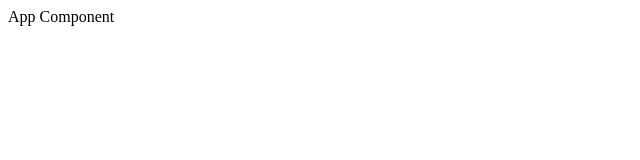
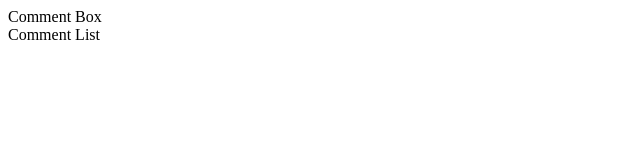
Before and after one commit to saqibhaneef/AdvanceReactWithRedux, a React (Create React App) app in the folder testing/: page / in a window 1280 px wide. Shown: the top 160 px of the page, without its empty margins (0-640 px from the left). Built offline with nearby package versions, Linux system fonts and the light colour scheme.

Commit message:
added commentbox and commentlist

```diff
--- a/testing/src/Components/App.js
+++ b/testing/src/Components/App.js
@@ -1,6 +1,14 @@
 
 import React from "react";
+import CommentBox from "./CommentBox";
+import CommentList from "./CommentList";
+
 
 export default () => {
-  return <div>App Component</div>
+  return (
+    <div>
+      <CommentBox></CommentBox>
+      <CommentList></CommentList>
+    </div>
+  );
 };
--- a/testing/src/Components/CommentBox.js
+++ b/testing/src/Components/CommentBox.js
@@ -0,0 +1,8 @@
+import React from 'react'
+
+export default () => {
+
+    return (
+        <div>Comment Box</div>
+    )
+}
--- a/testing/src/Components/CommentList.js
+++ b/testing/src/Components/CommentList.js
@@ -0,0 +1,7 @@
+import React from "react"
+
+export default () => {
+    return (
+        <div>Comment List</div>
+    )
+}
```
